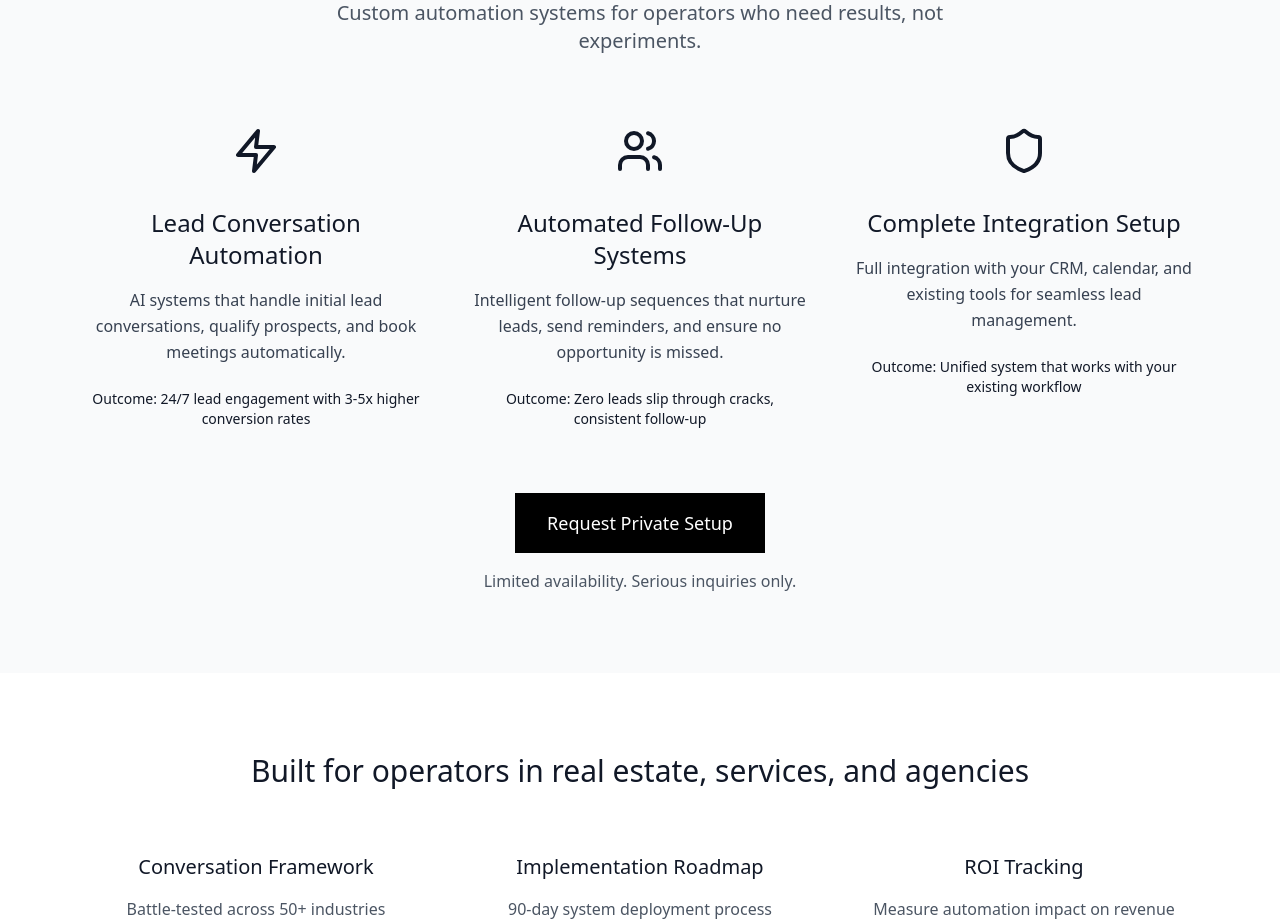
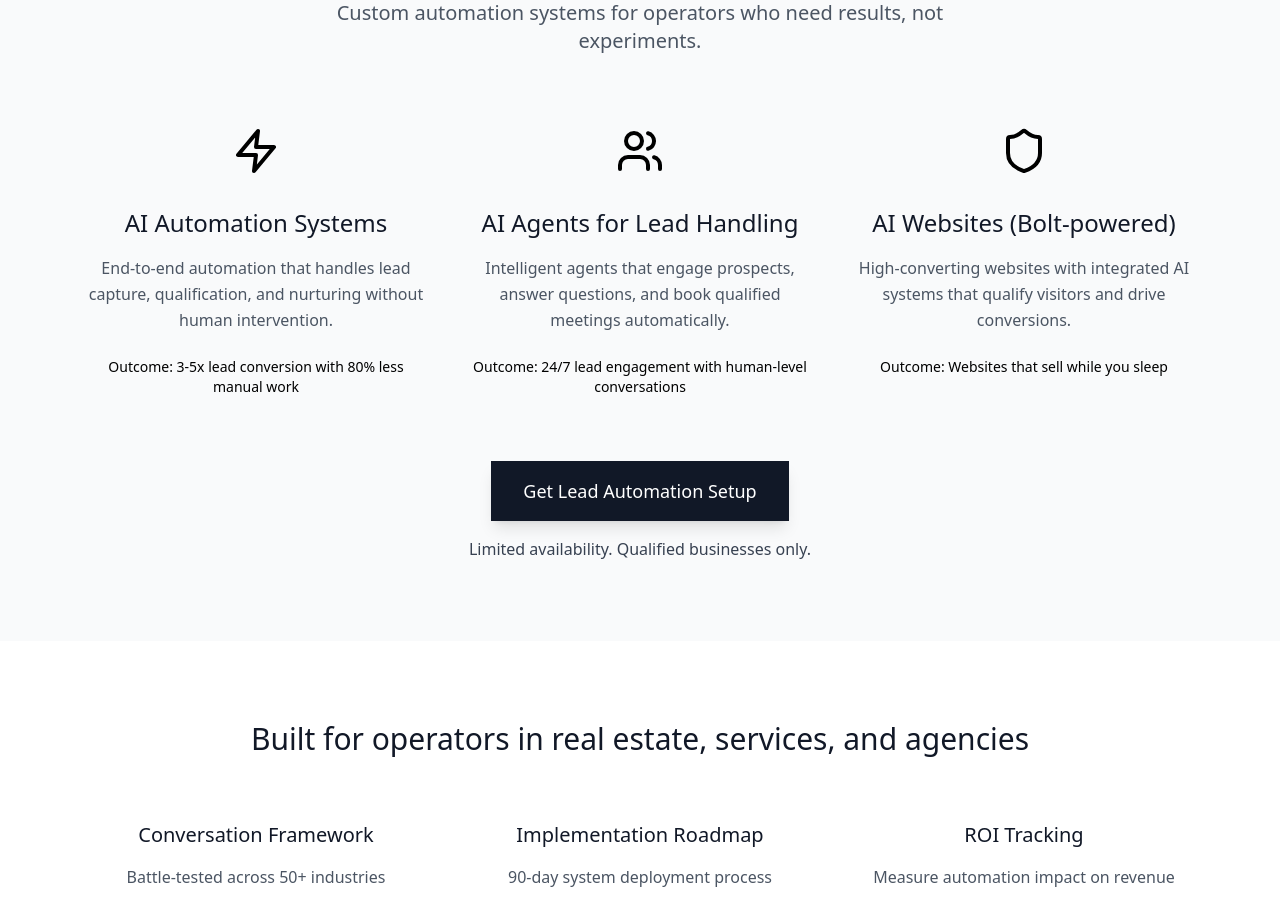
Before and after one commit to Projectcaroline/auvra, a React (Vite) app: page / in a window 1280 px wide. Shown: the part 1980-2904 px from the top of the page. Built offline with nearby package versions, Linux system fonts and the light colour scheme; a web font is replaced by a local one.

Commit message:
Updated App.tsx

```diff
--- a/src/App.tsx
+++ b/src/App.tsx
@@ -214,40 +214,40 @@ const App = () => {
           <div className="grid md:grid-cols-3 gap-12 mb-16">
             <div className="text-center">
               <div className="w-16 h-16 mx-auto mb-6 flex items-center justify-center">
-                <Zap className="w-12 h-12 text-gray-900" />
+                <Zap className="w-12 h-12 text-black" />
               </div>
-              <h3 className="text-2xl font-medium mb-4 text-gray-900">Lead Conversation Automation</h3>
-              <p className="text-gray-700 mb-6 leading-relaxed">
-                AI systems that handle initial lead conversations, qualify prospects, and book meetings automatically.
+              <h3 className="text-2xl font-medium mb-4">AI Automation Systems</h3>
+              <p className="text-gray-600 mb-6 leading-relaxed">
+                End-to-end automation that handles lead capture, qualification, and nurturing without human intervention.
               </p>
-              <div className="text-sm font-medium text-gray-900">
-                Outcome: 24/7 lead engagement with 3-5x higher conversion rates
+              <div className="text-sm font-medium text-black">
+                Outcome: 3-5x lead conversion with 80% less manual work
               </div>
             </div>
 
             <div className="text-center">
               <div className="w-16 h-16 mx-auto mb-6 flex items-center justify-center">
-                <Users className="w-12 h-12 text-gray-900" />
+                <Users className="w-12 h-12 text-black" />
               </div>
-              <h3 className="text-2xl font-medium mb-4 text-gray-900">Automated Follow-Up Systems</h3>
-              <p className="text-gray-700 mb-6 leading-relaxed">
-                Intelligent follow-up sequences that nurture leads, send reminders, and ensure no opportunity is missed.
+              <h3 className="text-2xl font-medium mb-4">AI Agents for Lead Handling</h3>
+              <p className="text-gray-600 mb-6 leading-relaxed">
+                Intelligent agents that engage prospects, answer questions, and book qualified meetings automatically.
               </p>
-              <div className="text-sm font-medium text-gray-900">
-                Outcome: Zero leads slip through cracks, consistent follow-up
+              <div className="text-sm font-medium text-black">
+                Outcome: 24/7 lead engagement with human-level conversations
               </div>
             </div>
 
             <div className="text-center">
               <div className="w-16 h-16 mx-auto mb-6 flex items-center justify-center">
-                <Shield className="w-12 h-12 text-gray-900" />
+                <Shield className="w-12 h-12 text-black" />
               </div>
-              <h3 className="text-2xl font-medium mb-4 text-gray-900">Complete Integration Setup</h3>
-              <p className="text-gray-700 mb-6 leading-relaxed">
-                Full integration with your CRM, calendar, and existing tools for seamless lead management.
+              <h3 className="text-2xl font-medium mb-4">AI Websites (Bolt-powered)</h3>
+              <p className="text-gray-600 mb-6 leading-relaxed">
+                High-converting websites with integrated AI systems that qualify visitors and drive conversions.
               </p>
-              <div className="text-sm font-medium text-gray-900">
-                Outcome: Unified system that works with your existing workflow
+              <div className="text-sm font-medium text-black">
+                Outcome: Websites that sell while you sleep
               </div>
             </div>
           </div>
@@ -255,11 +255,11 @@ const App = () => {
           <div className="text-center">
             <button
               onClick={() => handleChatResponse('implement')}
-              className="bg-black text-white px-8 py-4 text-lg font-medium hover:bg-gray-800 transition-colors mb-4"
+              className="bg-gray-900 text-white px-8 py-4 text-lg font-medium hover:bg-gray-800 transition-colors mb-4 shadow-lg"
             >
-              Request Private Setup
+              Get Lead Automation Setup
             </button>
-            <p className="text-gray-600">Limited availability. Serious inquiries only.</p>
+            <p className="text-gray-700">Limited availability. Qualified businesses only.</p>
           </div>
         </div>
       </section>
```
